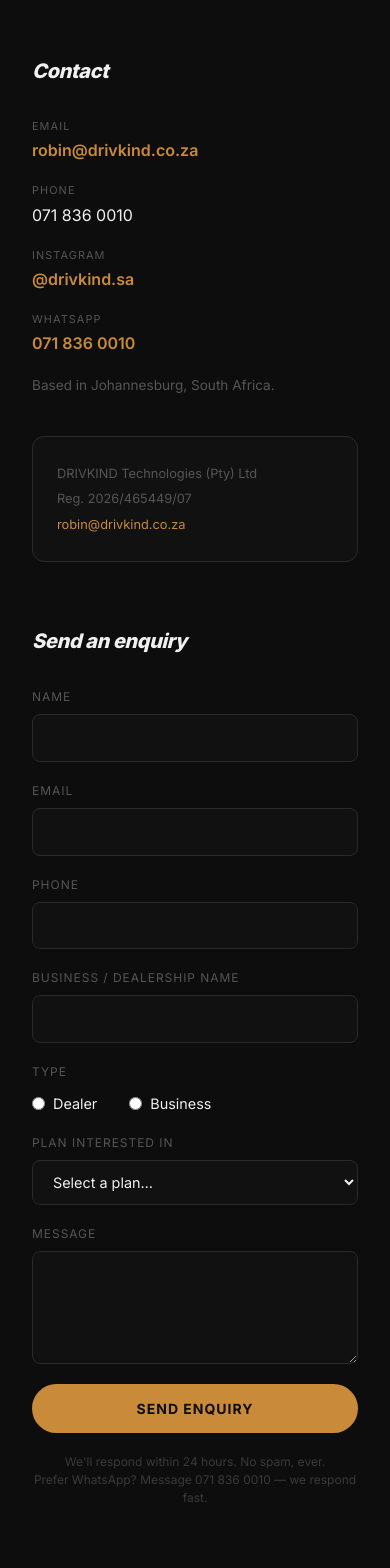
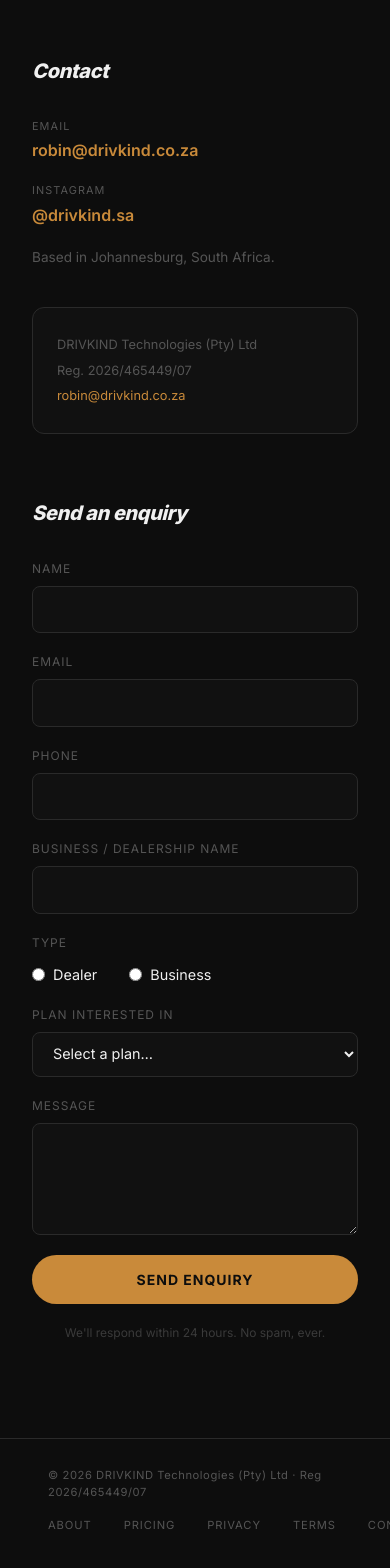
Before and after one commit to RobinK12DK/drivkind-web, a Next.js app: page /contact in a window 390 px wide. Shown: the part 384-1952 px from the top of the page. Built offline with nearby package versions, Linux system fonts and the light colour scheme.

Commit message:
fix: remove personal phone number from footer and contact page

```diff
--- a/app/contact/page.tsx
+++ b/app/contact/page.tsx
@@ -61,16 +61,8 @@
                   <a href="mailto:robin@drivkind.co.za" style={{ fontSize: '1rem', color: copper, textDecoration: 'none', fontWeight: 600 }}>robin@drivkind.co.za</a>
                 </div>
                 <div>
-                  <p style={{ fontSize: '0.68rem', color: muted, letterSpacing: '0.1em', textTransform: 'uppercase', marginBottom: '0.25rem' }}>Phone</p>
-                  <p style={{ fontSize: '1rem', color: '#f0f0f0' }}>071 836 0010</p>
-                </div>
-                <div>
                   <p style={{ fontSize: '0.68rem', color: muted, letterSpacing: '0.1em', textTransform: 'uppercase', marginBottom: '0.25rem' }}>Instagram</p>
                   <a href="https://instagram.com/drivkind.sa" target="_blank" rel="noopener noreferrer" style={{ fontSize: '1rem', color: copper, textDecoration: 'none', fontWeight: 600 }}>@drivkind.sa</a>
-                </div>
-                <div>
-                  <p style={{ fontSize: '0.68rem', color: muted, letterSpacing: '0.1em', textTransform: 'uppercase', marginBottom: '0.25rem' }}>WhatsApp</p>
-                  <a href="https://wa.me/27718360010" target="_blank" rel="noopener noreferrer" style={{ fontSize: '1rem', color: copper, textDecoration: 'none', fontWeight: 600 }}>071 836 0010</a>
                 </div>
                 <p style={{ fontSize: '0.85rem', color: muted }}>Based in Johannesburg, South Africa.</p>
               </div>
@@ -153,8 +145,7 @@
                 </button>
 
                 <p style={{ fontSize: '0.75rem', color: '#3a3a3a', textAlign: 'center' }}>
-                  We&apos;ll respond within 24 hours. No spam, ever.<br />
-                  Prefer WhatsApp? Message 071 836 0010 — we respond fast.
+                  We&apos;ll respond within 24 hours. No spam, ever.
                 </p>
               </form>
 
```
